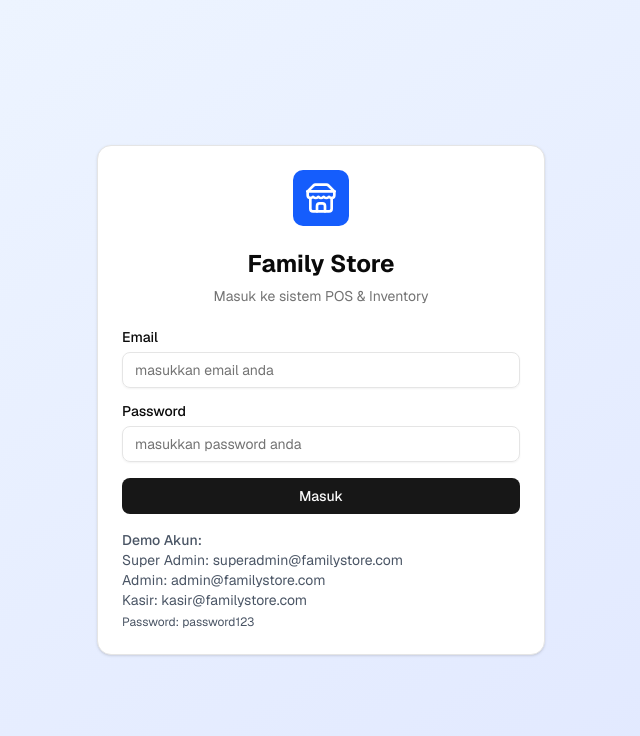
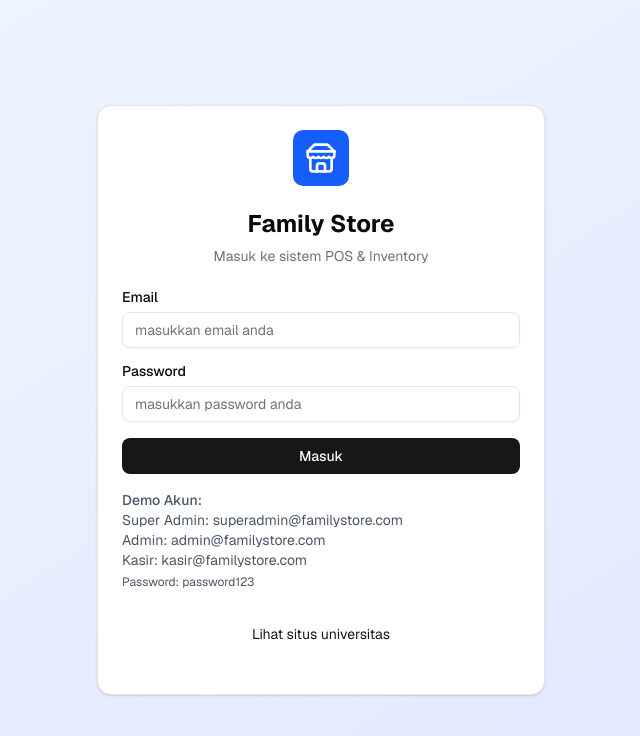
Before and after one commit to williammaulana/family-pos-latest, a Next.js app: page / in a window 1280 px wide. Shown: the top 736 px of the page, without its empty margins (319-959 px from the left). Built offline with nearby package versions, Linux system fonts and the light colour scheme.

Commit message:
feat: Add link to university site in login form
Co-authored-by: cursor002 <cursor002@prem1um.xyz>

```diff
--- a/components/login-form.tsx
+++ b/components/login-form.tsx
@@ -3,6 +3,7 @@
 import type React from "react"
 
 import { useState } from "react"
+import Link from "next/link"
 import { Button } from "@/components/ui/button"
 import { Input } from "@/components/ui/input"
 import { Label } from "@/components/ui/label"
@@ -75,6 +76,13 @@ export function LoginForm() {
             <p className="text-xs mt-1">Password: password123</p>
           </div>
         </CardContent>
+        <div className="px-6 pb-6">
+          <div className="mt-2 text-center">
+            <Link href="/university" className="text-sm text-primary hover:underline">
+              Lihat situs universitas
+            </Link>
+          </div>
+        </div>
       </Card>
     </div>
   )
```
